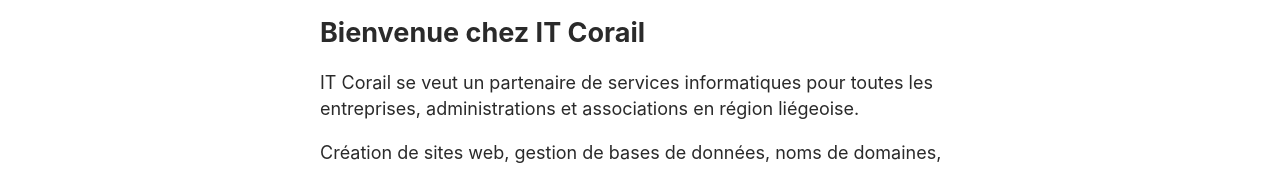
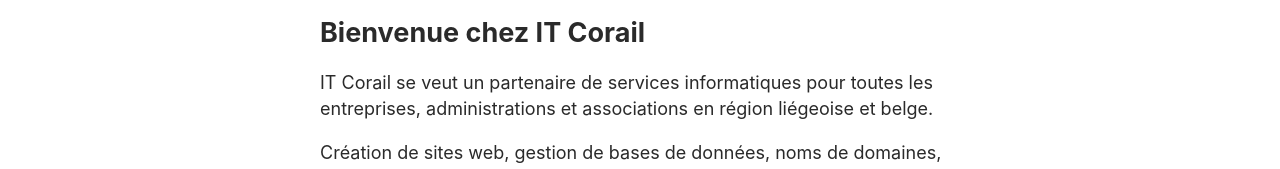
Before and after one commit to NicolasClaus/newcorail, a Gatsby site: page / in a window 1280 px wide. Shown: the part 143-312 px from the top of the page. Built offline with nearby package versions, Linux system fonts and the light colour scheme; Gatsby itself is replaced by a stand-in of ours.

Commit message:
modification de la page d'accueil

```diff
--- a/src/pages/index.js
+++ b/src/pages/index.js
@@ -9,7 +9,7 @@
     <Status />
     <View title="Bienvenue chez IT Corail">
       <p>
-        IT Corail se veut un partenaire de services informatiques pour toutes les entreprises, administrations et associations en région liégeoise.
+        IT Corail se veut un partenaire de services informatiques pour toutes les entreprises, administrations et associations en région liégeoise et belge.
       </p>
 
       <p>Création de sites web, gestion de bases de données, noms de domaines, sécurité, nous pouvons rapidement préparer un devis pour vous aider à développer vos projets.
```
